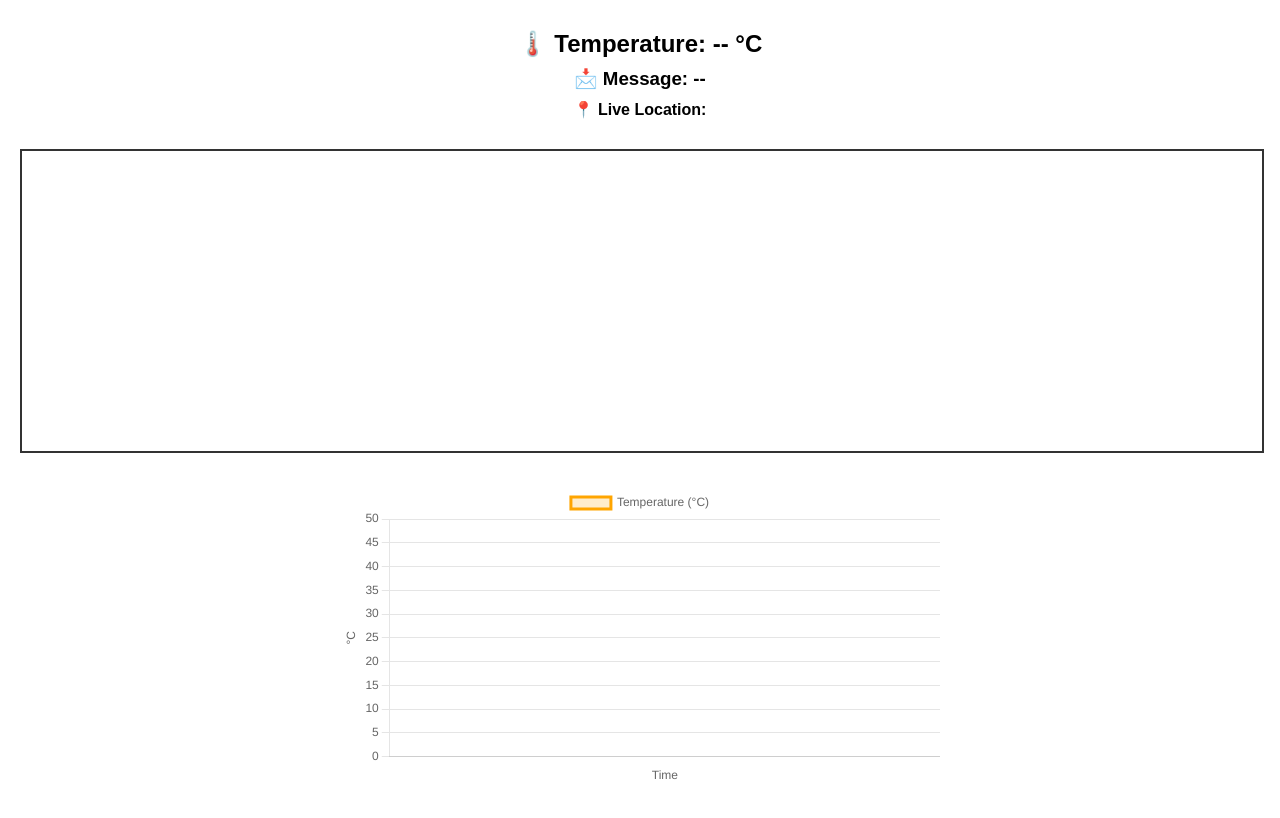
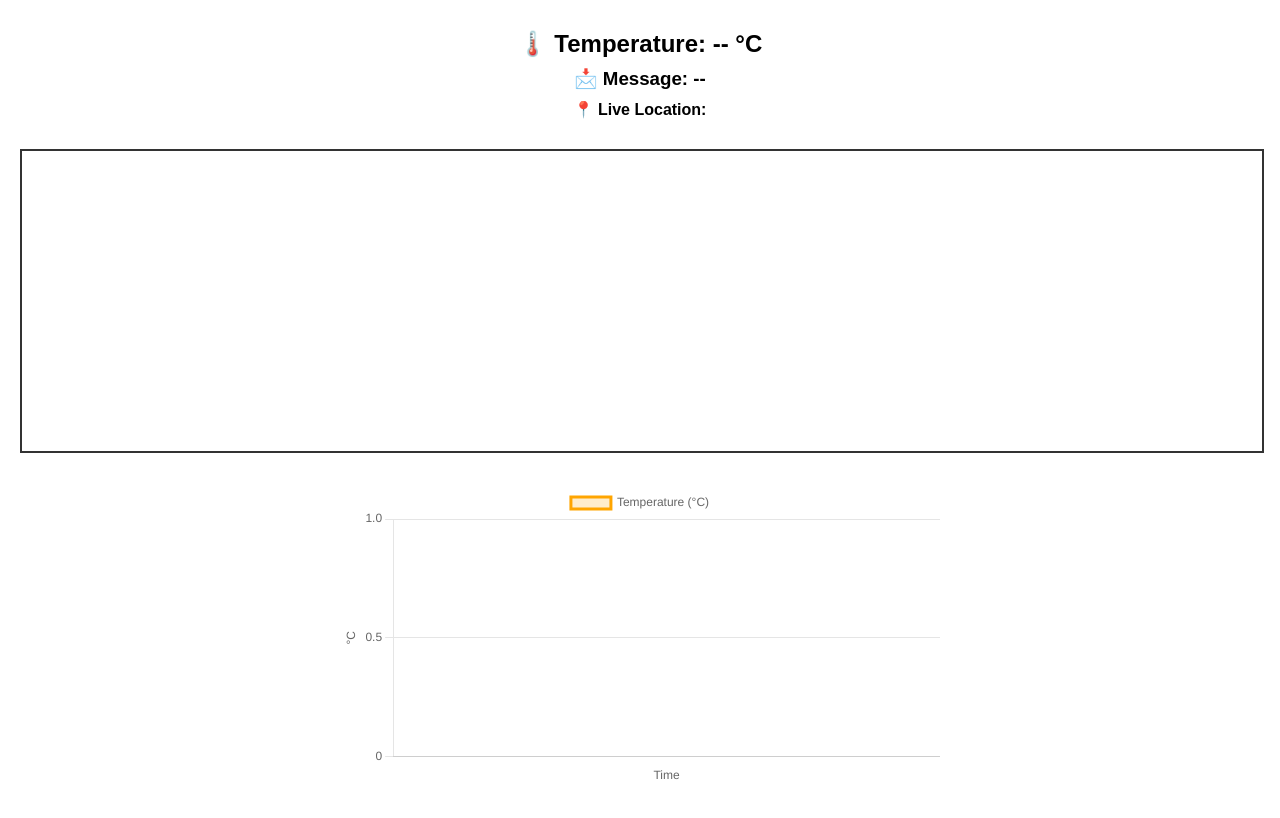
Before and after one commit to Tushar9918/sim, a website: page public/index.html in a window 1280 px wide. Drawn offline with nearby package versions, Linux system fonts and the light colour scheme; no server answers.

Commit message:
enhance: finer temperature graph resolution

```diff
--- a/public/index.html
+++ b/public/index.html
@@ -72,8 +72,10 @@
             title: { display: true, text: 'Time' }
           },
           y: {
-            suggestedMin: 0,
-            suggestedMax: 50,
+            beginAtZero: false,
+            ticks: {
+              stepSize: 0.5
+            },
             title: { display: true, text: '°C' }
           }
         }
```
